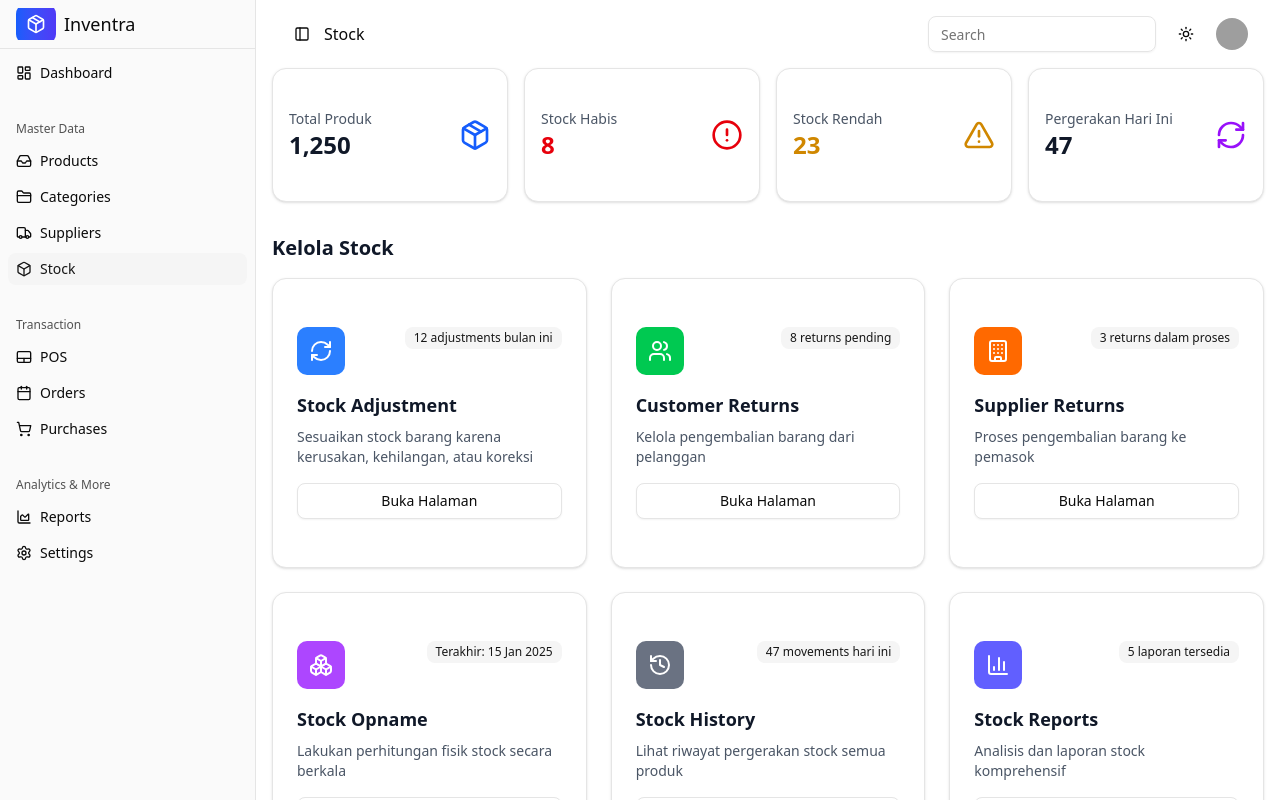
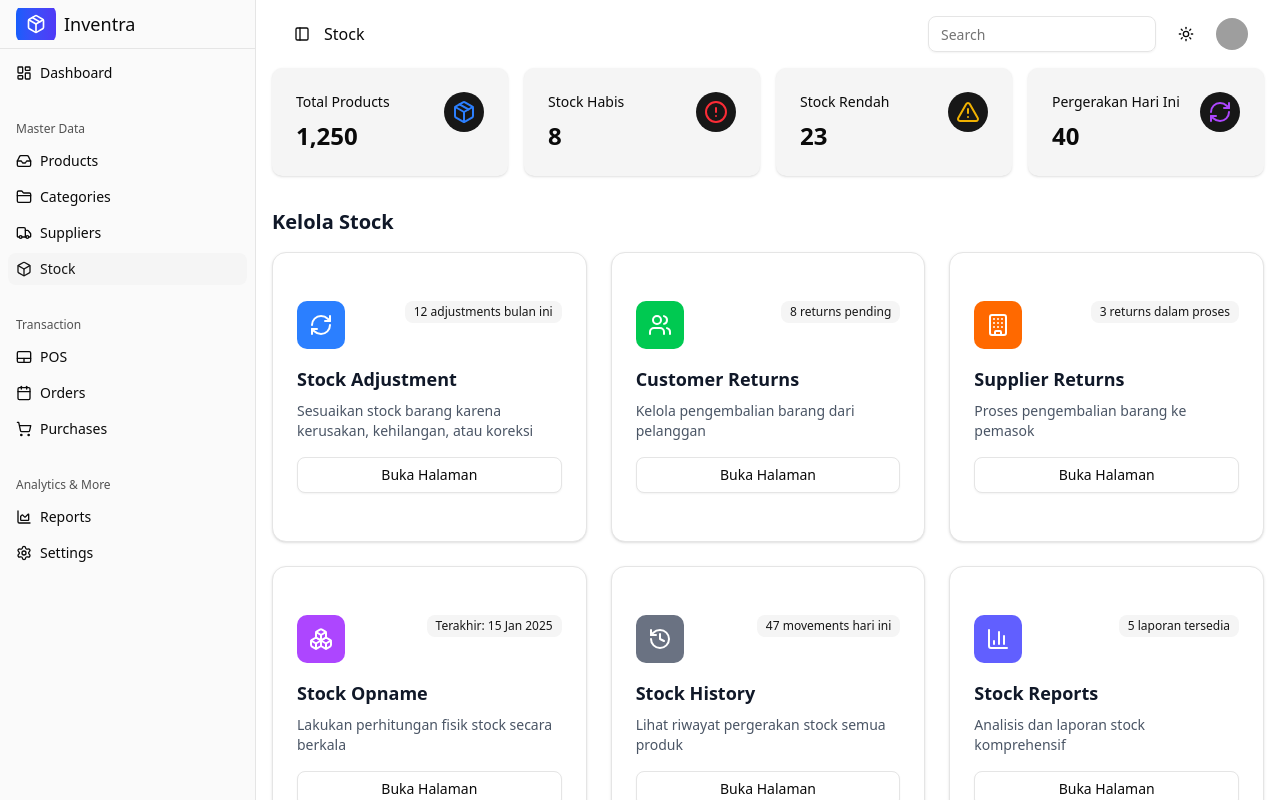
Before and after one commit to fikriwafiuddin/Inventra, a Next.js app in the folder frontend/: page /stock in a window 1280 px wide. Shown: the top 800 px of the page. Built offline with nearby package versions, Linux system fonts and the light colour scheme; grey boxes are pictures that could not be loaded.

Commit message:
refactor: change stats component with StatCard component and delete the unimportant parts

```diff
--- a/frontend/src/app/(protected)/(private)/stock/page.jsx
+++ b/frontend/src/app/(protected)/(private)/stock/page.jsx
@@ -26,6 +26,7 @@ import {
   Boxes,
 } from "lucide-react"
 import Link from "next/link"
+import StatCard from "@/components/StatCard"
 
 const StockManagementPage = () => {
   const [searchTerm, setSearchTerm] = useState("")
@@ -190,67 +191,26 @@ const StockManagementPage = () => {
     <div className="space-y-4 max-w-7xl mx-auto">
       {/* Stock Overview Cards */}
       <div className="grid grid-cols-1 md:grid-cols-2 lg:grid-cols-4 gap-4 mb-8">
-        <Card>
-          <CardContent className="p-4">
-            <div className="flex items-center justify-between">
-              <div>
-                <p className="text-sm font-medium text-gray-600">
-                  Total Produk
-                </p>
-                <p className="text-2xl font-bold text-gray-900">
-                  {stockOverview.totalProducts.toLocaleString()}
-                </p>
-              </div>
-              <Package className="h-8 w-8 text-blue-600" />
-            </div>
-          </CardContent>
-        </Card>
-
-        <Card>
-          <CardContent className="p-4">
-            <div className="flex items-center justify-between">
-              <div>
-                <p className="text-sm font-medium text-gray-600">Stock Habis</p>
-                <p className="text-2xl font-bold text-red-600">
-                  {stockOverview.outOfStockItems}
-                </p>
-              </div>
-              <AlertCircle className="h-8 w-8 text-red-600" />
-            </div>
-          </CardContent>
-        </Card>
-
-        <Card>
-          <CardContent className="p-4">
-            <div className="flex items-center justify-between">
-              <div>
-                <p className="text-sm font-medium text-gray-600">
-                  Stock Rendah
-                </p>
-                <p className="text-2xl font-bold text-yellow-600">
-                  {stockOverview.lowStockItems}
-                </p>
-              </div>
-              <AlertTriangle className="h-8 w-8 text-yellow-600" />
-            </div>
-          </CardContent>
-        </Card>
-
-        <Card>
-          <CardContent className="p-4">
-            <div className="flex items-center justify-between">
-              <div>
-                <p className="text-sm font-medium text-gray-600">
-                  Pergerakan Hari Ini
-                </p>
-                <p className="text-2xl font-bold text-gray-900">
-                  {stockOverview.todayMovements}
-                </p>
-              </div>
-              <RefreshCw className="h-8 w-8 text-purple-600" />
-            </div>
-          </CardContent>
-        </Card>
+        <StatCard
+          title="Total Products"
+          value={1250}
+          icon={<Package className="text-blue-500" />}
+        />
+        <StatCard
+          title="Stock Habis"
+          value={8}
+          icon={<AlertCircle className="text-red-500" />}
+        />
+        <StatCard
+          title="Stock Rendah"
+          value={23}
+          icon={<AlertTriangle className="text-yellow-500" />}
+        />
+        <StatCard
+          title="Pergerakan Hari Ini"
+          value={40}
+          icon={<RefreshCw className="text-purple-500" />}
+        />
       </div>
 
       {/* Navigation Cards */}
```
